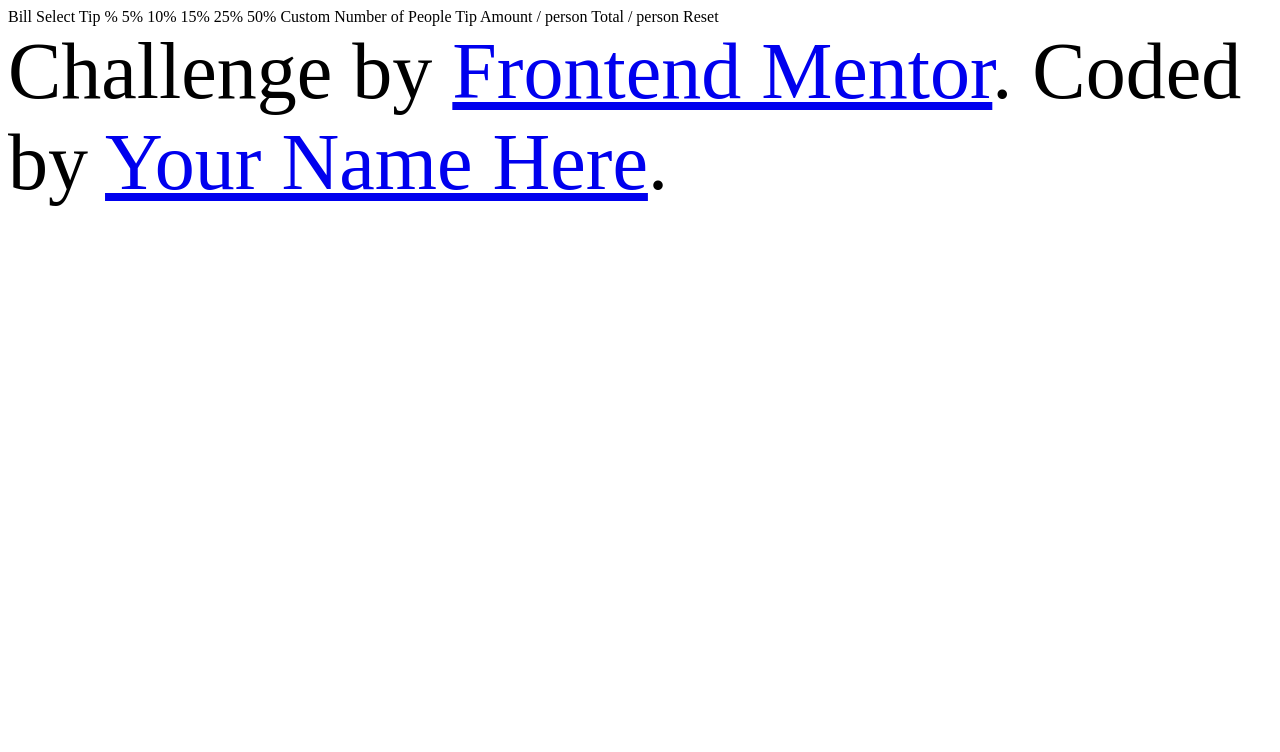
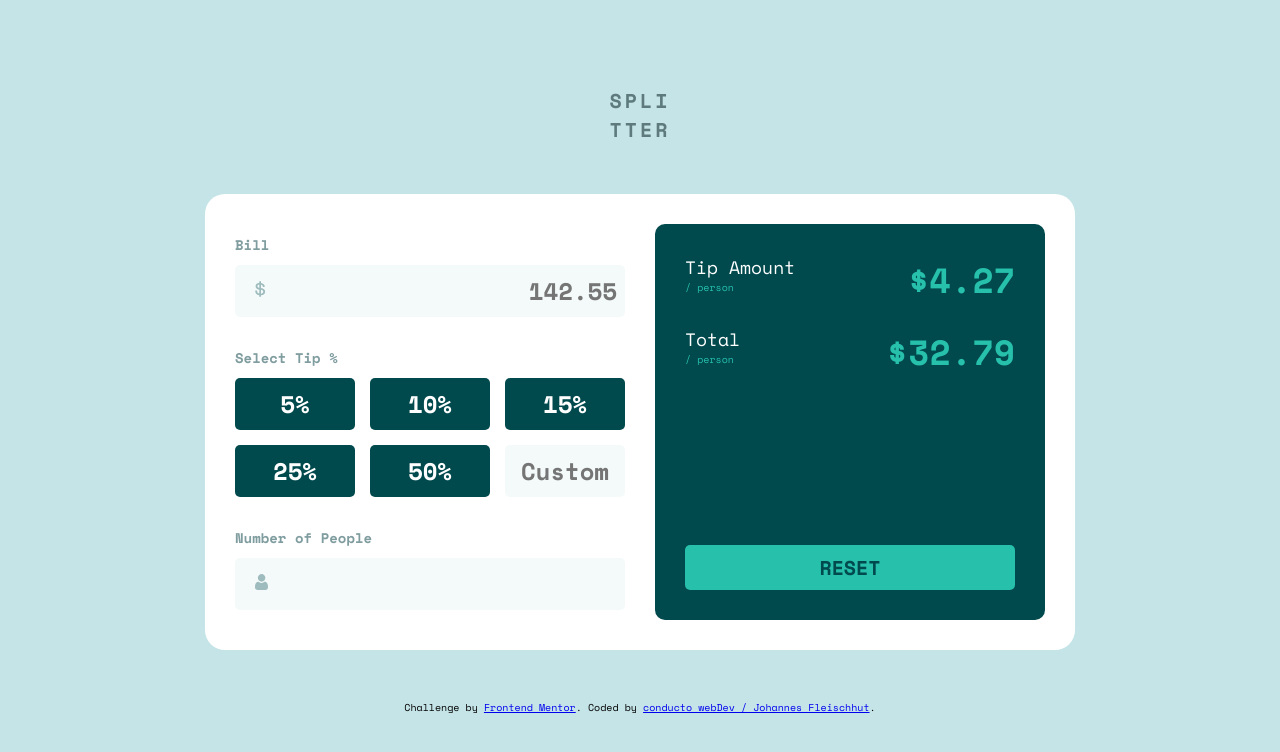
Before and after one commit to johannes-fl/tip-calculator, a website built with Parcel: page index.html in a window 1280 px wide. Built offline with nearby package versions, Linux system fonts and the light colour scheme.

Commit message:
Basic Styling

```diff
--- a/index.html
+++ b/index.html
@@ -4,6 +4,12 @@
     <meta charset="UTF-8" />
     <meta name="viewport" content="width=device-width, initial-scale=1.0" />
 
+    <link rel="preconnect" href="https://fonts.googleapis.com" />
+    <link rel="preconnect" href="https://fonts.gstatic.com" crossorigin />
+    <link
+      href="https://fonts.googleapis.com/css2?family=Space+Mono:wght@400;700&display=swap"
+      rel="stylesheet"
+    />
     <link
       rel="icon"
       type="image/png"
@@ -12,19 +18,83 @@
     />
 
     <link rel="stylesheet" href="src/sass/main.scss" />
-    <script defer src="src/js/controller.js"></script>
+    <script type="module" defer src="src/js/controller.js"></script>
 
     <title>Frontend Mentor | Tip calculator app</title>
   </head>
   <body>
-    Bill Select Tip % 5% 10% 15% 25% 50% Custom Number of People Tip Amount /
-    person Total / person Reset
+    <h1 class="heading-1">Spli<br />tter</h1>
+
+    <div class="calculator">
+      <div class="form">
+        <label class="form__label" for="bill">Bill</label>
+        <div class="form__input-container form__input-container--dollar">
+          <input
+            class="form__input"
+            type="text"
+            placeholder="142.55"
+            name="bill"
+            id="bill"
+          />
+        </div>
+
+        <label for="buttons" class="form__label">Select Tip %</label>
+        <div id="buttons" class="form__buttons">
+          <button id="btn-5" class="btn">5%</button>
+          <button id="btn-10" class="btn">10%</button>
+          <button id="btn-15" class="btn">15%</button>
+          <button id="btn-25" class="btn">25%</button>
+          <button id="btn-50" class="btn">50%</button>
+          <input
+            class="form__input form__input--custom"
+            type="text"
+            placeholder="Custom"
+            id="custom"
+          />
+        </div>
+
+        <label class="form__label" for="people">Number of People</label>
+        <div class="form__input-container form__input-container--people">
+          <input
+            class="form__input form__input--people"
+            id="people"
+            type="number"
+            min="0"
+            max="100"
+          />
+        </div>
+      </div>
+      <div class="results">
+        <div class="results__label">
+          <p class="results__label-amount">Tip Amount</p>
+          <p class="results__sublabel">/ person</p>
+        </div>
+        <p class="results__result">4.27</p>
+        <div class="results__label">
+          <p class="results__label-amount">Total</p>
+          <p class="results__sublabel">/ person</p>
+        </div>
+        <p class="results__result">32.79</p>
+        <button class="btn btn--reset">Reset</button>
+      </div>
+    </div>
 
     <div class="attribution">
       Challenge by
-      <a href="https://www.frontendmentor.io?ref=challenge" target="_blank"
+      <a
+        href="https://www.frontendmentor.io/challenges/tip-calculator-app-ugJNGbJUX"
+        target="_blank"
+        rel="“noopener"
+        noreferrer“
         >Frontend Mentor</a
-      >. Coded by <a href="#">Your Name Here</a>.
+      >. Coded by
+      <a
+        href="https://www.conducto.de"
+        target="_blank"
+        rel="“noopener"
+        noreferrer“
+        >conducto webDev / Johannes Fleischhut</a
+      >.
     </div>
   </body>
 </html>
--- a/package.json
+++ b/package.json
@@ -11,6 +11,7 @@
   "author": "conducto webDev / Johannes Fleischhut",
   "license": "ISC",
   "devDependencies": {
+    "@parcel/transformer-image": "^2.0.0-rc.0",
     "@parcel/transformer-sass": "^2.0.0-beta.2",
     "parcel": "^2.0.0-beta.2",
     "sass": "1.26.10"
--- /dev/null
+++ b/src/sass/_base.scss
@@ -0,0 +1,48 @@
+$color-primary: hsl(172, 67%, 45%);
+$color-primary-dark: hsl(183, 100%, 15%);
+$accent-gray-dark-2: hsl(186, 14%, 43%);
+$accent-gray-dark-1: hsl(184, 14%, 56%);
+$accent-gray-light-2: hsl(185, 41%, 84%);
+$accent-gray-light-1: hsl(189, 41%, 97%);
+$white: hsl(0, 0%, 100%);
+
+*,
+*::before,
+*::after {
+  margin: 0;
+  padding: 0;
+  box-sizing: inherit;
+}
+
+html {
+  box-sizing: border-box;
+  font-size: 62.5%;
+}
+
+body {
+  font-family: 'Space Mono', monospace;
+  background-color: $accent-gray-light-2;
+  min-height: 100vh;
+  display: grid;
+  justify-content: center;
+  align-content: center;
+  justify-items: center;
+  grid-gap: 5rem;
+  padding: 5rem;
+}
+
+.heading-1 {
+  text-transform: uppercase;
+  color: $accent-gray-dark-2;
+  letter-spacing: 3px;
+}
+
+.calculator {
+  display: grid;
+  grid-template-columns: repeat(2, minmax(25rem, 1fr));
+  grid-gap: 3rem;
+
+  background-color: $white;
+  border-radius: 2rem;
+  padding: 3rem;
+}
--- /dev/null
+++ b/src/sass/_btn.scss
@@ -0,0 +1,22 @@
+.btn {
+  padding: 0.8rem 2rem;
+  color: $white;
+  background-color: $color-primary-dark;
+  border: none;
+  border-radius: 0.5rem;
+  font-family: inherit;
+  width: 12rem;
+  font-weight: 700;
+  font-size: 2.4rem;
+  border-radius: 0.5rem;
+  border: none;
+
+  &--reset {
+    text-transform: uppercase;
+    width: 100%;
+    background-color: $color-primary;
+    color: $color-primary-dark;
+    grid-column: 1 / -1;
+    font-size: 2rem;
+  }
+}
--- /dev/null
+++ b/src/sass/_form.scss
@@ -0,0 +1,73 @@
+.form {
+  padding: 1rem 0;
+  display: grid;
+
+  align-items: start;
+
+  &__buttons {
+    display: grid;
+    grid-template-columns: repeat(3, 1fr);
+    grid-gap: 1.5rem;
+    justify-content: start;
+    justify-items: start;
+  }
+
+  &__label {
+    margin-bottom: 1rem;
+    font-size: 1.4rem;
+    color: $accent-gray-dark-1;
+    font-weight: 700;
+  }
+
+  &__label:not(:first-of-type) {
+    margin-top: 3rem;
+  }
+
+  &__input {
+    font-family: inherit;
+    position: relative;
+    background-color: $accent-gray-light-1;
+    border: none;
+    border-radius: 0.5rem;
+    padding: 0.8rem;
+    text-align: right;
+    color: $color-primary-dark;
+    font-weight: 700;
+  }
+
+  &__input--custom {
+    width: 12rem;
+    font-weight: 700;
+    font-size: 2.4rem;
+    border-radius: 0.5rem;
+    border: none;
+    text-align: center;
+  }
+
+  &__input-container {
+    position: relative;
+
+    & > * {
+      width: 100%;
+    }
+
+    &--dollar::before,
+    &--people::before {
+      content: url(../img/icon-dollar.svg);
+      display: block;
+      position: absolute;
+      top: 50%;
+      left: 2rem;
+      z-index: 2;
+      transform: translateY(-50%);
+    }
+
+    &--people::before {
+      content: url(../img/icon-person.svg);
+    }
+  }
+
+  &__input {
+    font-size: 2.4rem;
+  }
+}
--- /dev/null
+++ b/src/sass/_results.scss
@@ -0,0 +1,28 @@
+.results {
+  background-color: $color-primary-dark;
+  border-radius: 1rem;
+  padding: 3rem;
+  color: $color-primary;
+
+  display: grid;
+  grid-template-columns: repeat(2, 1fr);
+  grid-template-rows: min-content 1fr;
+  align-items: start;
+  grid-gap: 2rem;
+
+  &__label-amount {
+    color: $white;
+    font-size: 1.8rem;
+  }
+
+  &__result {
+    justify-self: end;
+    font-size: 3.5rem;
+    font-weight: 700;
+
+    &::before {
+      content: '$';
+      display: inline-block;
+    }
+  }
+}
--- a/src/sass/main.scss
+++ b/src/sass/main.scss
@@ -1,3 +1,4 @@
-.attribution {
-  font-size: 5rem;
-}
+@import '_base.scss';
+@import '_form.scss';
+@import '_results.scss';
+@import '_btn.scss';
```
Also changed, not shown: 1 other file.
